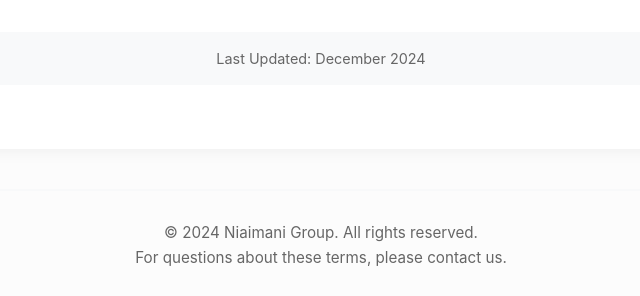
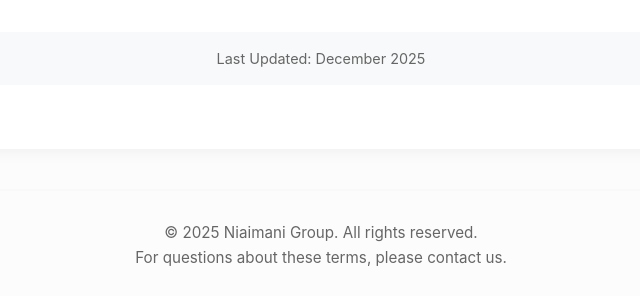
Before and after one commit to Nia-byte/Cleaning-Services-Wep-App, a website: page views/termsconditions.html in a window 1280 px wide. Shown: the part 2200-2496 px from the top of the page, 319-959 px from the left. Drawn offline with Linux system fonts and the light colour scheme.

Commit message:
fixed dates

```diff
--- a/views/termsconditions.html
+++ b/views/termsconditions.html
@@ -261,12 +261,12 @@
             </div>
 
             <div class="last-updated">
-                Last Updated: December 2024
+                Last Updated: December 2025
             </div>
         </div>
 
         <div class="footer">
-            <p>© 2024 Niaimani Group. All rights reserved.</p>
+            <p>© 2025 Niaimani Group. All rights reserved.</p>
             <p>For questions about these terms, please contact us.</p>
         </div>
     </div>
```
